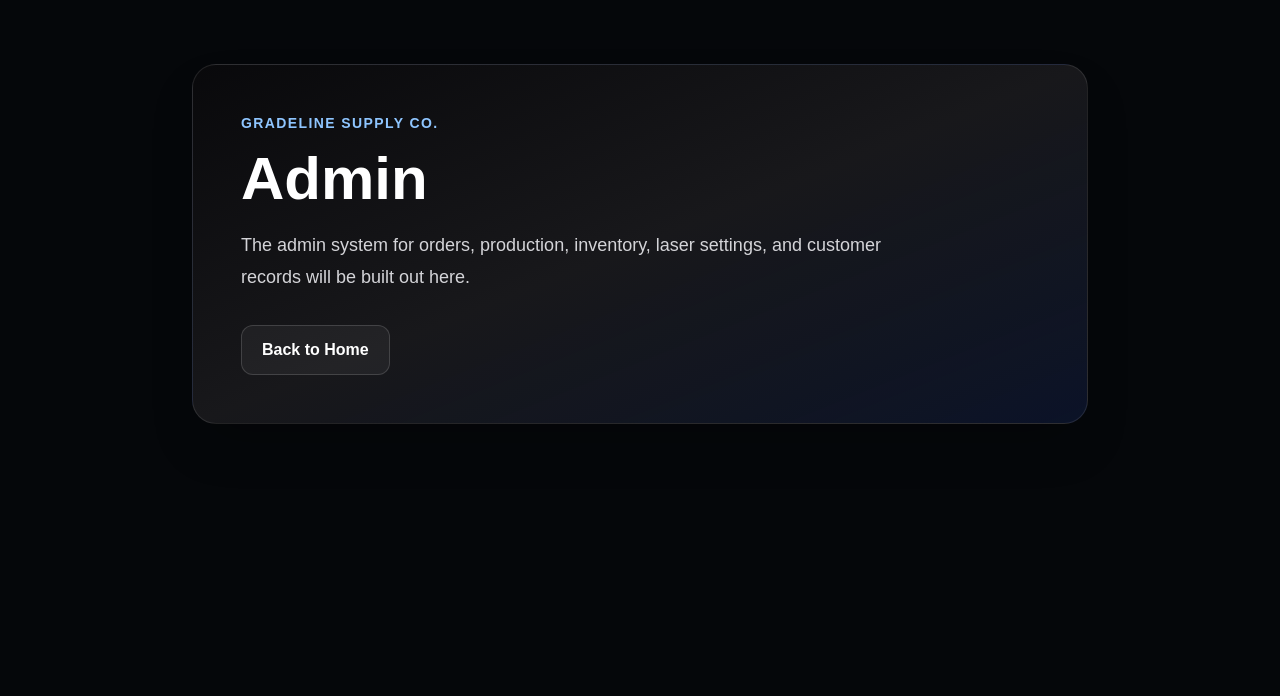
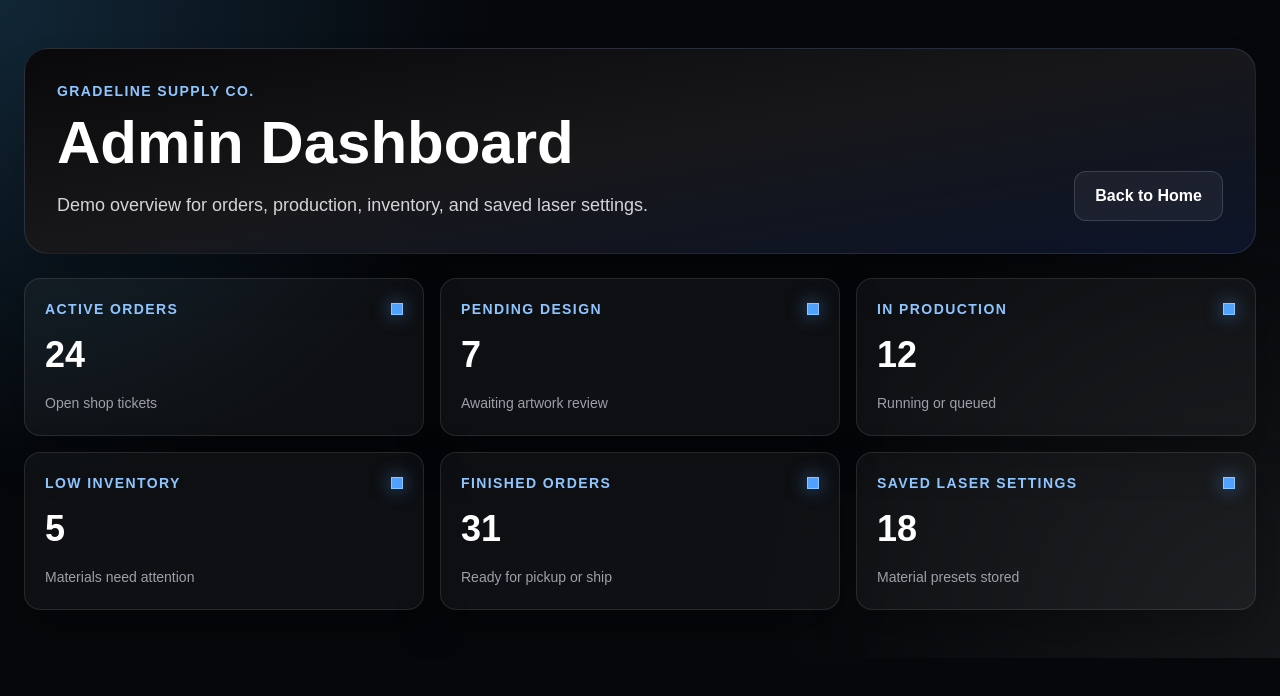
Before and after one commit to davemeeks64-hash/gradeline-supply, a Next.js app: page /admin in a window 1280 px wide. Shown: the top 696 px of the page. Built offline with nearby package versions, Linux system fonts and the light colour scheme.

Commit message:
Activated homepage navigation links

```diff
--- a/src/app/admin/page.tsx
+++ b/src/app/admin/page.tsx
@@ -1,23 +1,69 @@
 import Link from "next/link";
+
+const dashboardCards = [
+  { label: "Active Orders", value: "24", detail: "Open shop tickets" },
+  { label: "Pending Design", value: "7", detail: "Awaiting artwork review" },
+  { label: "In Production", value: "12", detail: "Running or queued" },
+  { label: "Low Inventory", value: "5", detail: "Materials need attention" },
+  { label: "Finished Orders", value: "31", detail: "Ready for pickup or ship" },
+  { label: "Saved Laser Settings", value: "18", detail: "Material presets stored" },
+];
+
+const cardClassName =
+  "rounded-2xl border border-white/10 bg-white/[0.04] p-5 shadow-[0_18px_45px_rgba(0,0,0,0.28)] transition hover:border-blue-300/40 hover:bg-white/[0.07]";
 
 export default function AdminPage() {
   return (
-    <main className="min-h-screen bg-[#05070a] px-6 py-16 text-white">
-      <section className="mx-auto max-w-4xl rounded-3xl border border-white/10 bg-gradient-to-br from-zinc-950 via-zinc-900 to-blue-950/40 p-8 shadow-2xl md:p-12">
+    <main className="min-h-screen bg-[#05070a] text-white">
+      <section className="relative overflow-hidden px-6 py-8 md:py-12">
+        <div className="absolute inset-0 bg-[radial-gradient(circle_at_top_left,_rgba(56,139,196,0.24),_transparent_34%),radial-gradient(circle_at_bottom_right,_rgba(80,80,80,0.22),_transparent_36%)]" />
+
+        <div className="relative mx-auto max-w-7xl">
+          <div className="rounded-3xl border border-white/10 bg-gradient-to-br from-zinc-950 via-zinc-900 to-blue-950/40 p-6 shadow-2xl md:p-8">
+            <div className="flex flex-col gap-5 md:flex-row md:items-end md:justify-between">
+              <div>
                 <p className="text-sm font-bold uppercase tracking-widest text-blue-300">
                   Gradeline Supply Co.
                 </p>
-        <h1 className="mt-4 text-4xl font-black md:text-6xl">Admin</h1>
-        <p className="mt-5 max-w-2xl text-lg leading-8 text-zinc-300">
-          The admin system for orders, production, inventory, laser settings,
-          and customer records will be built out here.
+                <h1 className="mt-3 text-4xl font-black md:text-6xl">
+                  Admin Dashboard
+                </h1>
+                <p className="mt-4 max-w-2xl text-lg leading-8 text-zinc-300">
+                  Demo overview for orders, production, inventory, and saved
+                  laser settings.
                 </p>
+              </div>
+
               <Link
                 href="/"
-          className="mt-8 inline-flex rounded-xl border border-white/15 bg-white/5 px-5 py-3 font-bold text-white transition hover:border-blue-300/40 hover:bg-blue-400/10"
+                className="inline-flex w-fit rounded-xl border border-white/15 bg-white/5 px-5 py-3 font-bold text-white transition hover:border-blue-300/40 hover:bg-blue-400/10"
               >
                 Back to Home
               </Link>
+            </div>
+          </div>
+
+          <div className="mt-6 grid gap-4 sm:grid-cols-2 lg:grid-cols-3">
+            {dashboardCards.map((card) => (
+              <article key={card.label} className={cardClassName}>
+                <div className="flex items-start justify-between gap-4">
+                  <div>
+                    <p className="text-sm font-bold uppercase tracking-widest text-blue-300">
+                      {card.label}
+                    </p>
+                    <p className="mt-4 text-4xl font-black text-white">
+                      {card.value}
+                    </p>
+                  </div>
+                  <span className="mt-1 h-3 w-3 border border-blue-300 bg-blue-400 shadow-[0_0_18px_rgba(96,165,250,0.65)]" />
+                </div>
+                <p className="mt-4 text-sm leading-6 text-zinc-400">
+                  {card.detail}
+                </p>
+              </article>
+            ))}
+          </div>
+        </div>
       </section>
     </main>
   );
```
Lines whose indentation alone changed are shown as unchanged.
